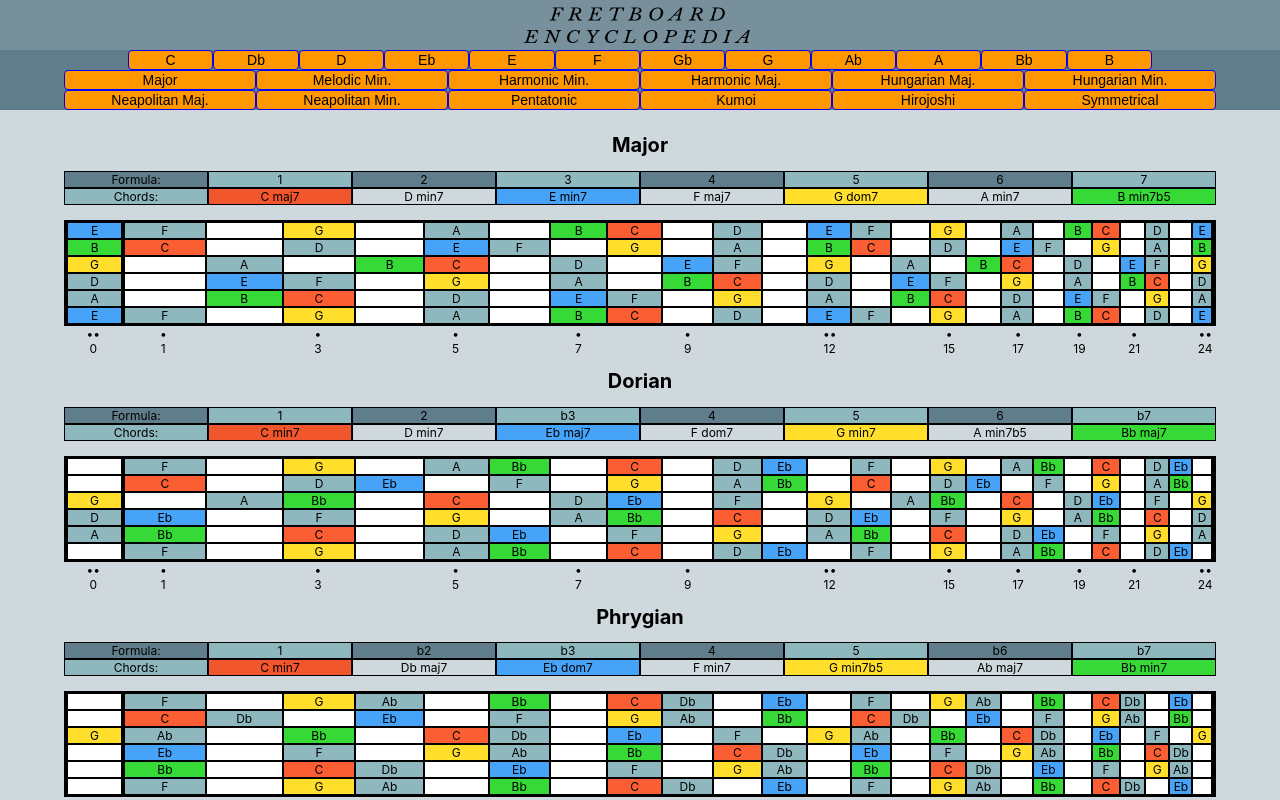
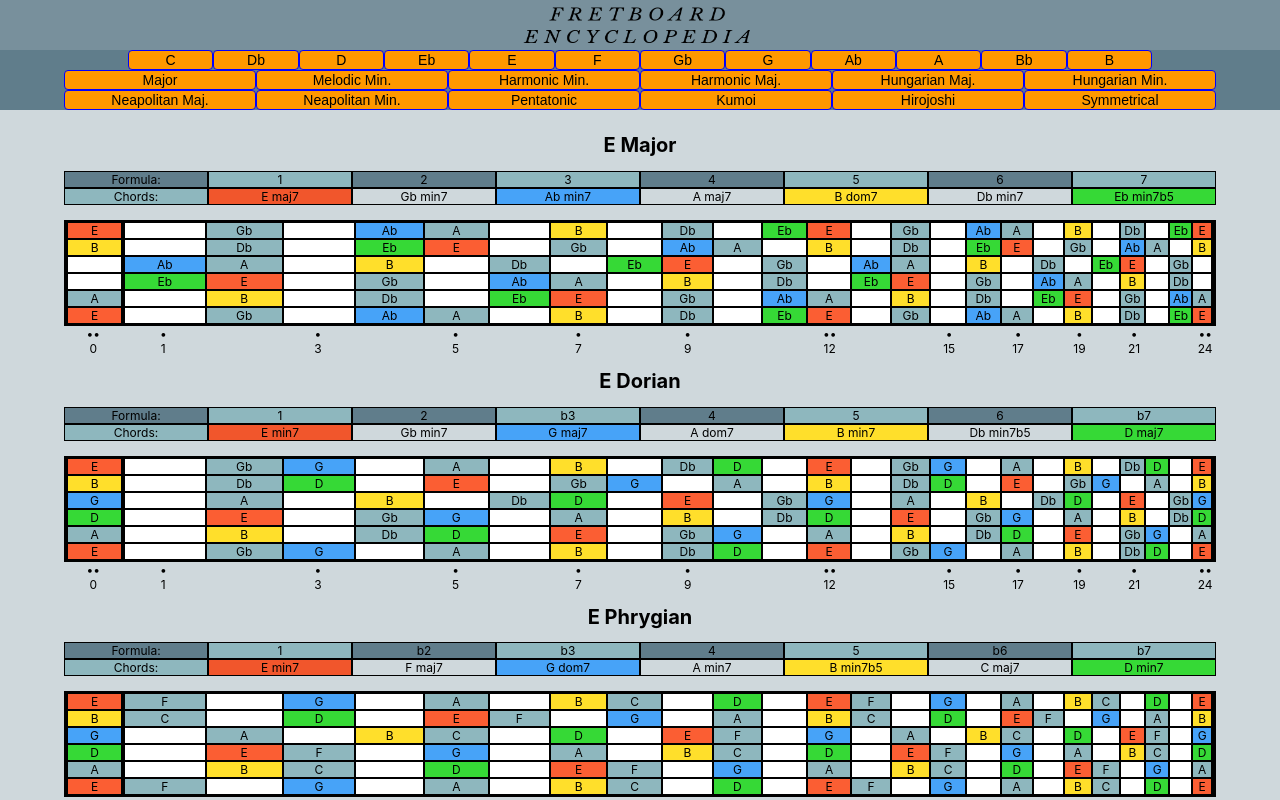
Before and after one commit to walpolsh/fretboards, a React (Create React App) app: page / in a window 1280 px wide. Shown: the top 800 px of the page. Built offline with nearby package versions, Linux system fonts and the light colour scheme.

Commit message:
starts in key of E now

```diff
--- a/src/App.css
+++ b/src/App.css
@@ -50,7 +50,6 @@
 .first {
   background: #fb3600cc;
 }
-
 
 .third {
   background: #47a3f8;
--- a/src/App.js
+++ b/src/App.js
@@ -11,7 +11,7 @@ class App extends Component {
   constructor() {
     super()
     this.state = {
-      root: Chromatic,
+      root: permute(Chromatic, 4),
       scale: Major,
       onOff: '0',
       first: true,
@@ -36,13 +36,6 @@ class App extends Component {
     this.handleHighlight7 = this.handleHighlight7.bind(this)
     this.handleHighlight8 = this.handleHighlight8.bind(this)
 
-  }
-
-  componentWillMount() {
-    this.setState({
-      list: ["first", "second", "third"],
-      listChecked: [{ first: false }, { second: false }, { third: false }]
-    });
   }
 
   changeKey(event) {
--- a/src/components/Info.js
+++ b/src/components/Info.js
@@ -15,7 +15,7 @@ const Info = (props) => {
 
   return (
     <div className='infoHead'>
-      <h1>{name}</h1>
+      <h1>{root[0]} {name}</h1>
       <div className='formulaContainer' style={{gridTemplateColumns: `${columns}`}}><div className='info'>Formula:</div> {nums}</div>
       <div className='chordContainer' style={{gridTemplateColumns: `${columns}`}}><div className='info'>Chords:</div> {notes}</div>
       <br/>
```
